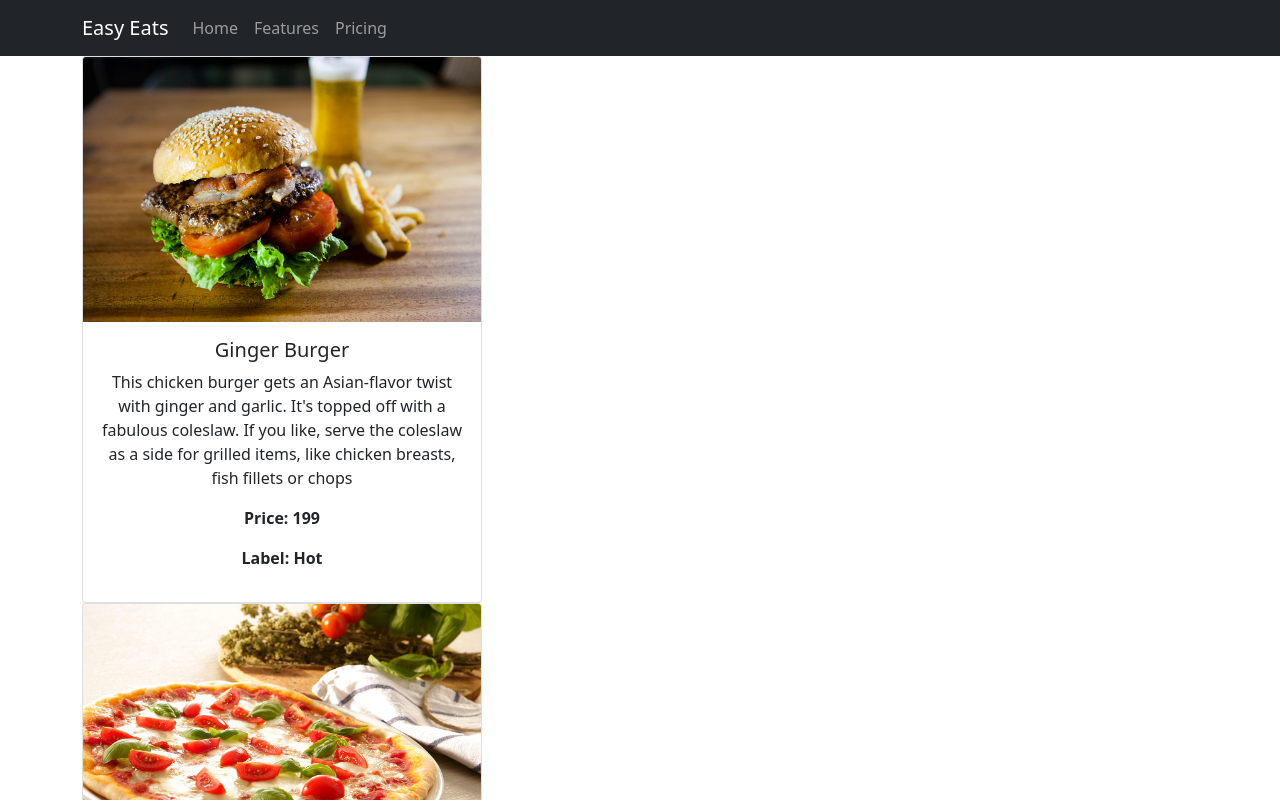
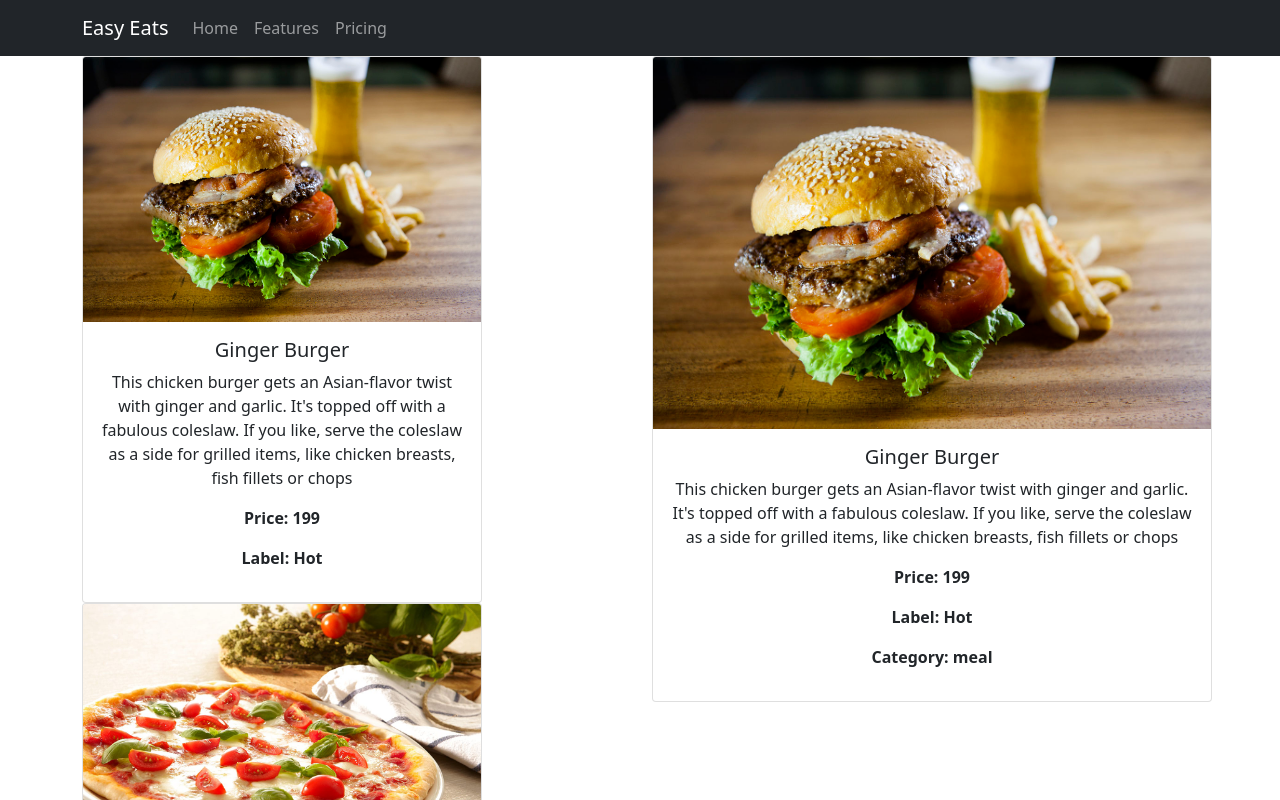
Before and after one commit to theoverse/easy-eats, a React (Create React App) app: page /menu in a window 1280 px wide. Both pictures are taken after a click on the element "Ginger Burger". Shown: the top 800 px of the page. Built offline with nearby package versions, Linux system fonts and the light colour scheme.

Commit message:
added properties to the dishdetail component

```diff
--- a/src/component/body/DishDetail.jsx
+++ b/src/component/body/DishDetail.jsx
@@ -1,9 +1,21 @@
 import React from 'react';
+import { Card } from 'react-bootstrap';
 
-const DishDetail = () => {
+const DishDetail = props => {
     return (
         <div>
-
+            <Card style={{ width: '35rem' }}>
+                <Card.Img variant="top" src={props.dish.image} />
+                <Card.Body>
+                    <Card.Title>{props.dish.name}</Card.Title>
+                    <Card.Text>
+                        {props.dish.description}
+                    </Card.Text>
+                    <p><b>Price: {props.dish.price}</b></p>
+                    <p><b>Label: {props.dish.label}</b></p>
+                    <p><b>Category: {props.dish.category}</b></p>
+                </Card.Body>
+            </Card>
         </div>
     )
 }
--- a/src/component/body/Menu.jsx
+++ b/src/component/body/Menu.jsx
@@ -19,7 +19,7 @@ export class Menu extends Component {
 
         const menu = this.state.dishes.map(item => {
             return (
-                <MenuItem dish={item} key={item.id} dishSelect={this.onDishSelect} />
+                <MenuItem dish={item} key={item.id} dishSelect={() => this.onDishSelect(item)} />
             )
         })
 
--- a/src/component/body/MenuItem.jsx
+++ b/src/component/body/MenuItem.jsx
@@ -8,13 +8,13 @@ const MenuItem = props => {
             <Card style={{ width: '25rem' }}>
                 <Card.Img variant="top" src={props.dish.image} />
                 <Card.Body>
-                    <Card.Title style={{ cursor: "pointer" }} onClick={() => props.dishSelect(props.dish)}>{props.dish.name}</Card.Title>
+                    {/* can pass function from Menu */}
+                    <Card.Title style={{ cursor: "pointer" }} onClick={props.dishSelect}>{props.dish.name}</Card.Title>
                     <Card.Text>
                         {props.dish.description}
                     </Card.Text>
                     <p><b>Price: {props.dish.price}</b></p>
                     <p><b>Label: {props.dish.label}</b></p>
-
                 </Card.Body>
             </Card>
         </div>
```
